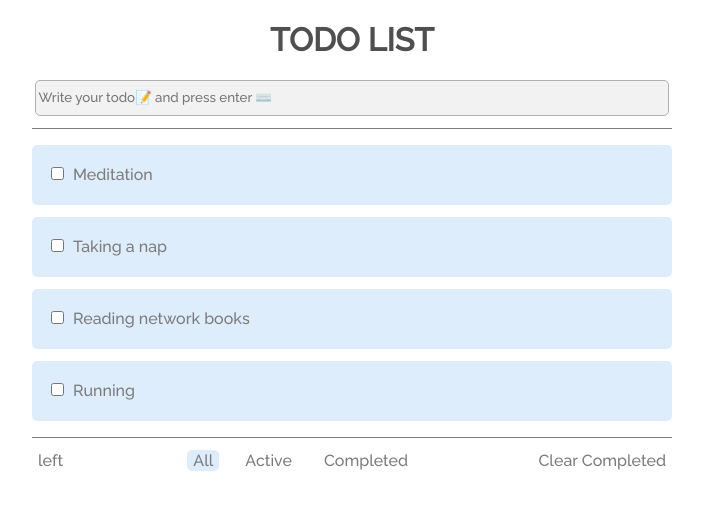
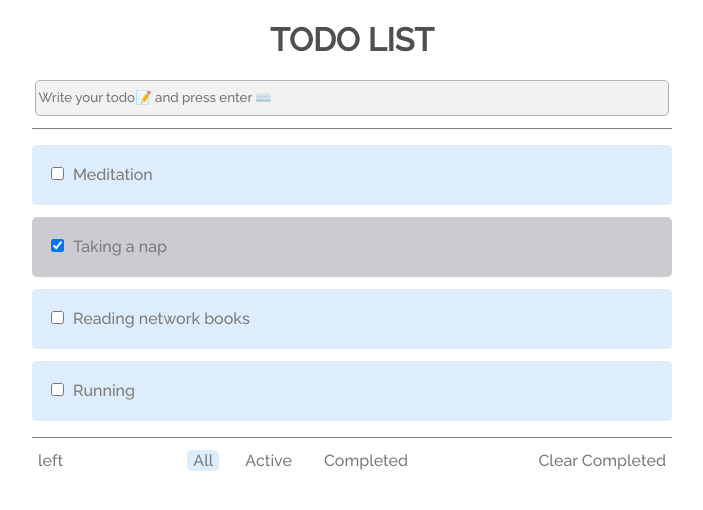
Before and after one commit to cubodado/TodoApp, a React (Create React App) app: page / in a window 1280 px wide. Shown: the top 510 px of the page, without its empty margins (288-991 px from the left). Built offline with nearby package versions, Linux system fonts and the light colour scheme.

Commit message:
Update: toggle clear state

```diff
--- a/src/components/TodoItem.js
+++ b/src/components/TodoItem.js
@@ -1,10 +1,28 @@
 import classes from './TodoItem.module.css';
+import { useDispatch } from 'react-redux';
+import { toggleClear } from '../redux/todoSlice';
 
 const TodoItem = ({ id, content, clear }) => {
+  const dispatch = useDispatch();
+
+  const toggleClearHandler = () => {
+    dispatch(
+      toggleClear({
+        id: id,
+        clear: !clear,
+      })
+    );
+  };
+
   return (
-    <div className={classes.item}>
+    <div className={`${classes.item} ${clear && classes.checked}`}>
       <label>
-        <input type="checkbox" name="todo" key={id} clear={clear}></input>
+        <input
+          type="checkbox"
+          checked={clear}
+          onChange={toggleClearHandler}
+          key={id}
+        ></input>
         <p>{content}</p>
       </label>
     </div>
--- a/src/components/TodoItem.module.css
+++ b/src/components/TodoItem.module.css
@@ -14,3 +14,7 @@ label p {
   margin-left: 6px;
   color: #7b7b7b;
 }
+
+.checked {
+  background-color: #caccd0;
+}
--- a/src/redux/todoSlice.js
+++ b/src/redux/todoSlice.js
@@ -3,10 +3,10 @@ import { createSlice } from '@reduxjs/toolkit';
 const todoSlice = createSlice({
   name: 'todos',
   initialState: [
-    { id: 1, content: 'Meditation', clear: 'false' },
-    { id: 2, content: 'Taking a nap', clear: 'true' },
-    { id: 3, content: 'Reading network books', clear: 'false' },
-    { id: 4, content: 'Running', clear: 'false' },
+    { id: 1, content: 'Meditation', clear: false },
+    { id: 2, content: 'Taking a nap', clear: true },
+    { id: 3, content: 'Reading network books', clear: false },
+    { id: 4, content: 'Running', clear: false },
   ],
   reducers: {
     addTodo: (state, action) => {
@@ -17,8 +17,12 @@ const todoSlice = createSlice({
       };
       state.push(newTodo);
     },
+    toggleClear: (state, action) => {
+      const index = state.findIndex((todo) => todo.id === action.payload.id);
+      state[index].clear = action.payload.clear;
+    },
   },
 });
 
-export const { addTodo } = todoSlice.actions;
+export const { addTodo, toggleClear } = todoSlice.actions;
 export default todoSlice.reducer;
```
